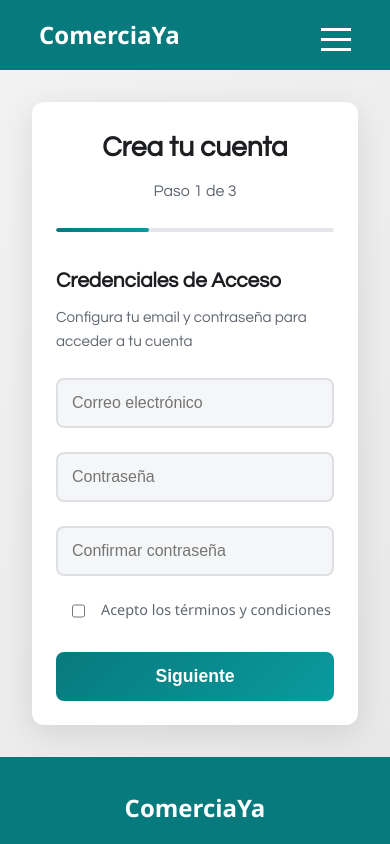
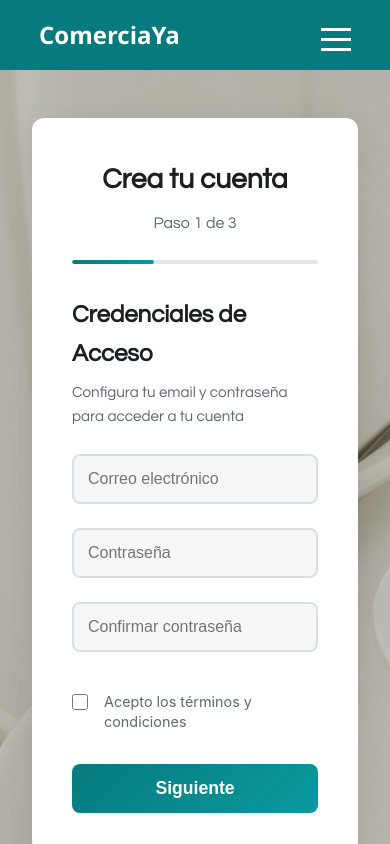
Before and after one commit to BruceGabr/ComerciaYa, a React (Vite) app: page /ComerciaYa/registro in a window 390 px wide. Built offline with nearby package versions, Linux system fonts and the light colour scheme.

Commit message:
bg-registro agregado

```diff
--- a/src/pages/login/Login.css
+++ b/src/pages/login/Login.css
@@ -20,11 +20,17 @@
   display: flex;
   justify-content: center;
   align-items: center;
-  min-height: 50vh;
+  height: 70vh;
   padding: 2rem;
   background-color: var(--background-light);
   font-family: -apple-system, BlinkMacSystemFont, 'Segoe UI', Roboto, 'Arial', sans-serif;
   overflow: hidden;
+}
+
+@media (min-width: 768px) {
+  .login-container {
+    height: 80vh;
+  }
 }
 
 .background-image {
@@ -35,12 +41,6 @@
   height: 100%;
   object-fit: cover;
   z-index: 0;
-}
-
-@media (min-width: 768px) {
-  .login-container {
-    min-height: 80vh;
-  }
 }
 
 .login-box {
@@ -207,23 +207,6 @@
   text-decoration: underline;
 }
 
-/* Responsive */
-@media (max-width: 480px) {
-  .login-container {
-    padding: 1rem;
-    min-height: 100vh;
-  }
-
-  .login-box {
-    padding: 2rem;
-    max-width: 100%;
-  }
-
-  .login-title {
-    font-size: 1.375rem;
-  }
-}
-
 /* Estados de carga adicionales */
 .form-input:focus:disabled {
   box-shadow: none;
--- a/src/pages/registro/Registro.css
+++ b/src/pages/registro/Registro.css
@@ -1,18 +1,34 @@
 /* Contenedor principal */
 .registro-container {
+  position: relative;
   display: flex;
   justify-content: center;
   align-items: center;
-  background: linear-gradient(135deg, #f2f2f2 0%, #e8e8e8 100%);
-  padding: 2rem;
-  font-family: 'Segoe UI', Arial, sans-serif;
+  padding: 3rem 2rem;
+  background-color: var(--background-light, #f5f6f7);
+  font-family: -apple-system, BlinkMacSystemFont, 'Segoe UI', Roboto, 'Arial', sans-serif;
+  overflow: hidden;
+  background-size: cover;
+  background-position: center;
+  background-repeat: no-repeat;
 }
-@media (min-width: 768px) {
+@media (min-width: 480px) {
   .registro-container {
-    height: 80vh;
+    padding: 5rem 2rem;
   }
 }
 
+.background-image {
+  position: absolute;
+  top: 0;
+  left: 0;
+  width: 100%;
+  height: 100%;
+  object-fit: cover;
+  z-index: 0;
+}
+
+/* Caja de registro */
 .registro-box {
   background-color: #fff;
   padding: 2.5rem;
@@ -22,9 +38,22 @@
   box-shadow: 0 8px 32px rgba(0, 0, 0, 0.1);
   position: relative;
   overflow: hidden;
+  z-index: 1;
+  animation: scaleIn 0.4s ease-out;
 }
 
-/* Header - Manteniendo compatibilidad con el CSS original */
+@keyframes scaleIn {
+  from {
+    opacity: 0;
+    transform: scale(0.95);
+  }
+  to {
+    opacity: 1;
+    transform: scale(1);
+  }
+}
+
+/* Header */
 .registro-box h2 {
   margin-bottom: 0.5rem;
   font-size: 1.75rem;
@@ -61,6 +90,9 @@
 /* Contenido de pasos */
 .step-content {
   animation: fadeInSlide 0.4s ease-out;
+  min-height: 300px;
+  display: flex;
+  flex-direction: column;
 }
 
 @keyframes fadeInSlide {
@@ -136,6 +168,11 @@
   background-color: #ffeaea;
 }
 
+.form-group input:required:valid:not(:placeholder-shown) {
+  border-color: #28a745;
+  background-color: #f8fff8;
+}
+
 /* Labels */
 .form-group label {
   display: block;
@@ -184,15 +221,18 @@
   width: auto;
   margin: 0;
   cursor: pointer;
+  min-width: 16px;
+  height: 16px;
 }
 
 /* Checkbox group */
 .checkbox-group {
-  margin-left: 1rem;
+  margin-top: 1rem;
 }
 
 .checkbox-label {
   display: flex;
+  align-items: flex-start;
   gap: 0.5rem;
   cursor: pointer;
   font-size: 0.9rem;
@@ -205,6 +245,16 @@
   margin: 0;
   cursor: pointer;
   margin-top: 2px;
+  min-width: 16px;
+  height: 16px;
+}
+
+.checkmark {
+  /* Placeholder para futuros estilos personalizados del checkbox */
+}
+
+.radio-checkmark {
+  /* Placeholder para futuros estilos personalizados del radio */
 }
 
 /* Password strength indicator */
@@ -322,6 +372,16 @@
   justify-content: space-between;
 }
 
+/* Cuando solo hay un botón (primer paso) */
+.button-group:has(.btn-primary:only-child) {
+  justify-content: flex-end;
+}
+
+/* Fallback para navegadores que no soportan :has() */
+.button-group .btn-primary:only-child {
+  margin-left: auto;
+}
+
 .btn-primary,
 .btn-secondary {
   padding: 0.875rem 2rem;
@@ -341,7 +401,6 @@
   background: linear-gradient(135deg, #077A7D 0%, #0a9a9e 100%);
   color: #fff;
   flex: 1;
-  margin-left: auto;
 }
 
 .btn-primary:hover:not(:disabled) {
@@ -370,9 +429,8 @@
   box-shadow: none;
 }
 
-/* Cuando solo hay un botón (primer paso) */
-.button-group:has(.btn-primary:only-child) {
-  justify-content: flex-end;
+.btn-primary:disabled {
+  background: linear-gradient(135deg, #6c757d 0%, #868e96 100%);
 }
 
 /* Mensajes */
@@ -417,78 +475,6 @@
   font-weight: 500;
 }
 
-/* Animaciones adicionales */
-.registro-box {
-  animation: scaleIn 0.4s ease-out;
-}
-
-@keyframes scaleIn {
-  from {
-    opacity: 0;
-    transform: scale(0.95);
-  }
-  to {
-    opacity: 1;
-    transform: scale(1);
-  }
-}
-
-/* Responsive Design */
-@media (max-width: 768px) {
-  .registro-box {
-    padding: 2rem;
-    max-width: 100%;
-  }
-
-  .header h2 {
-    font-size: 1.75rem;
-  }
-
-  .step-content h3 {
-    font-size: 1.3rem;
-  }
-}
-
-@media (max-width: 480px) {
-  .registro-box {
-    padding: 1.5rem;
-  }
-
-  .form-row {
-    flex-direction: column;
-    gap: 0;
-  }
-
-  .form-row .form-group {
-    margin-bottom: 1rem;
-  }
-
-  .fecha-group {
-    flex-direction: column;
-    gap: 0.5rem;
-  }
-
-  .genero-group {
-    flex-direction: column;
-    gap: 0.5rem;
-  }
-
-  .button-group {
-    flex-direction: column;
-    gap: 0.75rem;
-  }
-
-  .btn-primary,
-  .btn-secondary {
-    width: 100%;
-    margin: 0 !important;
-  }
-
-  .button-group:has(.btn-primary:only-child) {
-    justify-content: stretch;
-  }
-}
-
 /* Estados de hover mejorados */
 @media (hover: hover) {
   .form-group input:hover,
@@ -518,43 +504,61 @@
   outline-offset: -2px;
 }
 
-/* Mejoras de accesibilidad */
 .radio-label input[type="radio"]:focus,
 .checkbox-label input[type="checkbox"]:focus {
   outline: 2px solid #077A7D;
   outline-offset: 2px;
 }
 
-/* Estados de loading */
-.btn-primary:disabled {
-  background: linear-gradient(135deg, #6c757d 0%, #868e96 100%);
+/* Responsive Design */
+@media (max-width: 768px) {
+  .genero-group {
+    flex-direction: column;
+    gap: 0.5rem;
+  }
 }
 
-/* Transiciones suaves para cambios de paso */
-.step-content {
-  min-height: 300px;
-  display: flex;
-  flex-direction: column;
-}
 
-/* Estilos para campos requeridos */
-.form-group input:required:invalid {
+
+/* Estilos adicionales para mejorar la experiencia */
+.form-group input:required:invalid:not(:focus):not(:placeholder-shown) {
   box-shadow: none;
 }
 
-.form-group input:required:valid {
-  border-color: #28a745;
-  background-color: #f8fff8;
+/* Animación para transiciones suaves entre pasos */
+.step-content {
+  opacity: 1;
+  transform: translateX(0);
 }
 
-/* Personalización del scroll en dispositivos que lo soporten */
-@media (max-height: 600px) {
-  .registro-container {
-    align-items: flex-start;
-    padding: 1rem;
-  }
-
-  .registro-box {
-    margin: 1rem 0;
+/* Mejoras de accesibilidad */
+@media (prefers-reduced-motion: reduce) {
+  .step-content,
+  .registro-box,
+  .message,
+  .btn-primary,
+  .btn-secondary,
+  .form-group input,
+  .form-group select,
+  .progress-fill {
+    animation: none;
+    transition: none;
   }
 }
+
+/* Estilos para estados de carga */
+.btn-primary:disabled::after {
+  content: '';
+  width: 16px;
+  height: 16px;
+  margin-left: 8px;
+  border: 2px solid transparent;
+  border-top: 2px solid currentColor;
+  border-radius: 50%;
+  animation: spin 1s linear infinite;
+}
+
+@keyframes spin {
+  0% { transform: rotate(0deg); }
+  100% { transform: rotate(360deg); }
+}
--- a/src/pages/registro/Registro.jsx
+++ b/src/pages/registro/Registro.jsx
@@ -1,9 +1,11 @@
-import React, { useState, useCallback, useMemo } from "react";
+import React, { useState, useCallback, useMemo, useEffect } from "react";
 import { scrollToTop } from "../../components/scrollToTop/ScrollToTop";
 import { useNavigate } from "react-router-dom";
 import { useAuth } from "../../context/AuthContext";
+import bgRegistro from "../../assets/images/bg-registro2.webp";
 import axios from "axios";
 import "./Registro.css";
+
 
 // Hooks personalizados
 const useFormData = (initialData) => {
@@ -337,6 +339,7 @@ function Registro() {
   const [currentStep, setCurrentStep] = useState(1);
   const [isSubmitting, setIsSubmitting] = useState(false);
   const [mensaje, setMensaje] = useState("");
+  const [imageLoaded, setImageLoaded] = useState(false);
 
   const initialFormData = {
     nombre: "",
@@ -355,6 +358,14 @@ function Registro() {
   const totalSteps = 3;
   const progressPercentage = (currentStep / totalSteps) * 100;
 
+  // Precargar imagen de fondo
+  useEffect(() => {
+    const img = new Image();
+    img.onload = () => setImageLoaded(true);
+    img.onerror = () => console.error('Error cargando imagen de fondo');
+    img.src = bgRegistro;
+  }, []);
+
   const handleNext = useCallback(() => {
     clearErrors();
 
@@ -363,7 +374,7 @@ function Registro() {
 
     if (currentStep < totalSteps) {
       setCurrentStep(prev => prev + 1);
-    scrollToTop(); // Simplemente llamar la función importada
+      scrollToTop();
     }
   }, [currentStep, formData, validateStep1, validateStep2, clearErrors, totalSteps]);
 
@@ -371,7 +382,7 @@ const handlePrevious = useCallback(() => {
     clearErrors();
     if (currentStep > 1) {
       setCurrentStep(prev => prev - 1);
-    scrollToTop(); // Simplemente llamar la función importada
+      scrollToTop();
     }
   }, [currentStep, clearErrors]);
 
@@ -439,7 +450,13 @@ const handlePrevious = useCallback(() => {
   }, [currentStep, formData, updateField, updateNestedField, errors]);
 
   return (
-    <div className="registro-container">
+    <div
+      className="registro-container"
+      style={{
+        backgroundImage: imageLoaded ? `url(${bgRegistro})` : 'none',
+        backgroundColor: imageLoaded ? 'transparent' : 'var(--background-light, #f5f6f7)'
+      }}
+    >
       <div className="registro-box">
         <h2>Crea tu cuenta</h2>
         <p>Paso {currentStep} de {totalSteps}</p>
```
Also changed, not shown: src/assets/images/bg-registro2.webp (added). Lines whose indentation alone changed are shown as unchanged.
